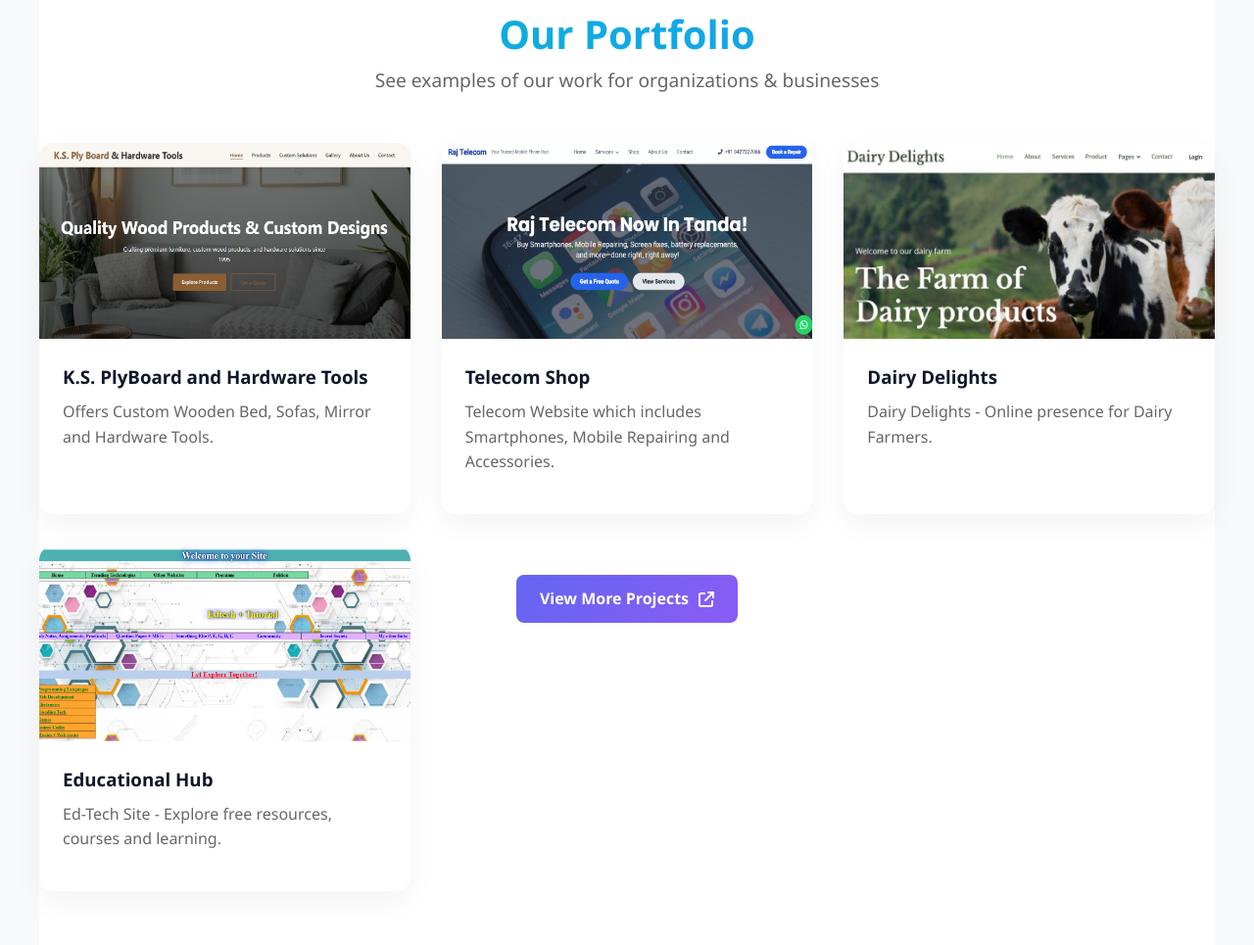
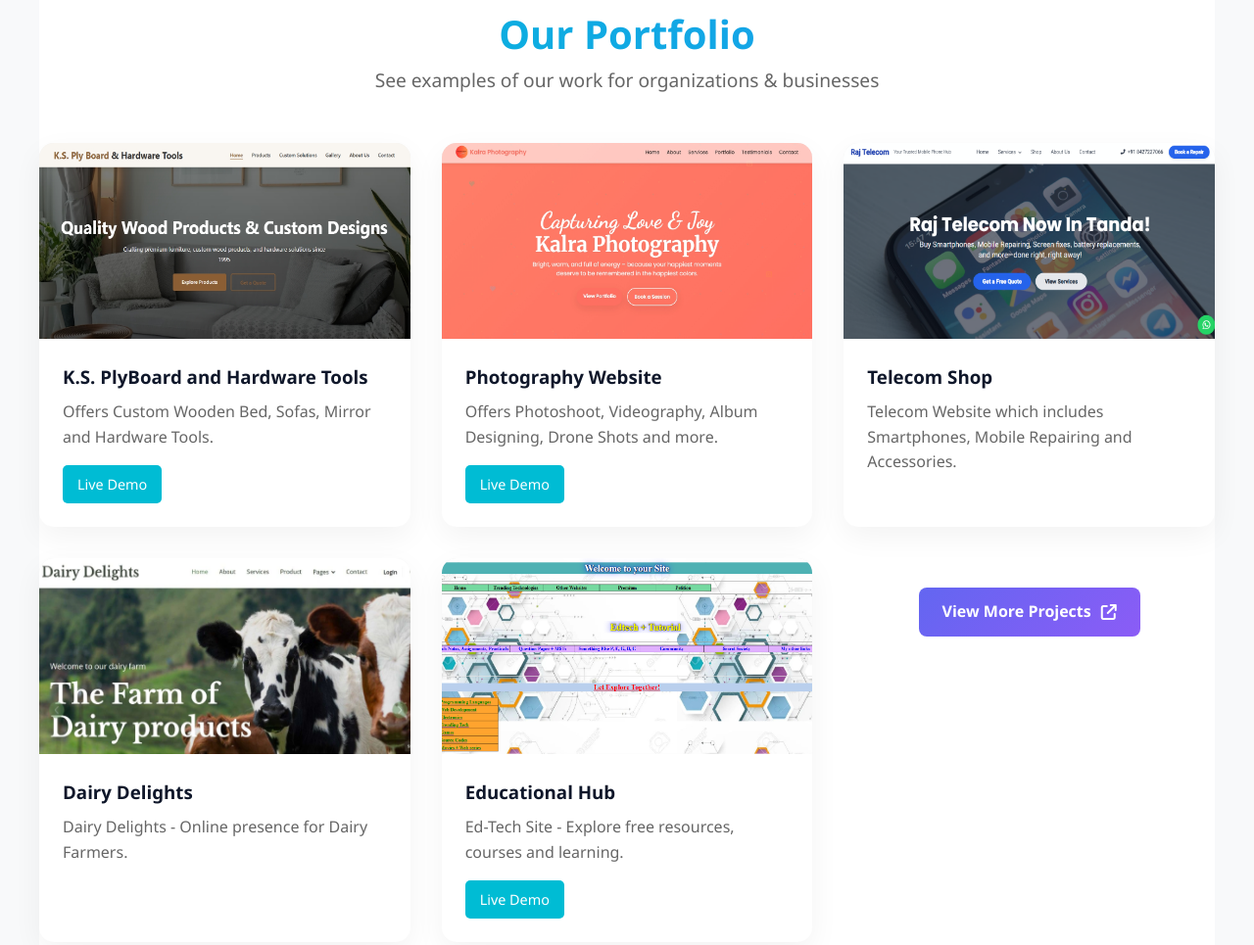
Before and after one commit to JaihoDigital/jaihotechserve, a plain HTML site: page index.html in a window 1280 px wide. Shown: the part 3149-4114 px from the top of the page at 98% size. Drawn offline with Linux system fonts and the light colour scheme.

Commit message:
new portfolio

```diff
--- a/index.html
+++ b/index.html
@@ -922,10 +922,27 @@
                     <p>Offers Custom Wooden Bed, Sofas, Mirror and Hardware Tools.</p>
                     <div class="portfolio-links">
 
-                        <!--<a href="#" class="demo-link">Live Demo</a>
-                        <a href="#" class="code-link">View Code</a>-->
+                        <a href="https://ksplyboard.vercel.app/" target="_blank" class="demo-link">Live Demo</a>
+                        <!---<a href="#" class="code-link">View Code</a>-->
                     </div>
                 </div>
+
+            </div>
+            <div class="portfolio-item">
+                <div class="portfolio-image">
+                    <img src="images/portfolio_assets/photography.jpeg" alt="Photography Icon" style="width: 400px; height: 200px;" />
+                    <!--<i class="fas fa-store"></i>-->
+                </div>
+                <div class="portfolio-content">
+                    <h3>Photography Website</h3>
+                    <p>Offers Photoshoot, Videography, Album Designing, Drone Shots and more.</p>
+                    <div class="portfolio-links">
+
+                        <a href="https://kalra-photography.vercel.app/" target="_blank" class="demo-link">Live Demo</a>
+                        <!--<a href="#" class="code-link">View Code</a>-->
+                    </div>
+                </div>
+
             </div>
             <div class="portfolio-item">
                 <div class="portfolio-image">
@@ -968,8 +985,8 @@
                     <p>Ed-Tech Site - Explore free resources, courses and learning.</p>
                     <div class="portfolio-links">
 
-                        <!--<a href="#" class="demo-link">Live Demo</a>
-                        <a href="#" class="code-link">View Code</a>--->
+                        <a href="https://itsarc.w3spaces.com/itsarc2.html?fname=&lname=" target="_blank" class="demo-link">Live Demo</a>
+                        <!--<a href="#" class="code-link">View Code</a>--->
                     </div>
                 </div>
             </div>
```
Also changed, not shown: images/portfolio_assets/photography.jpeg (added).
